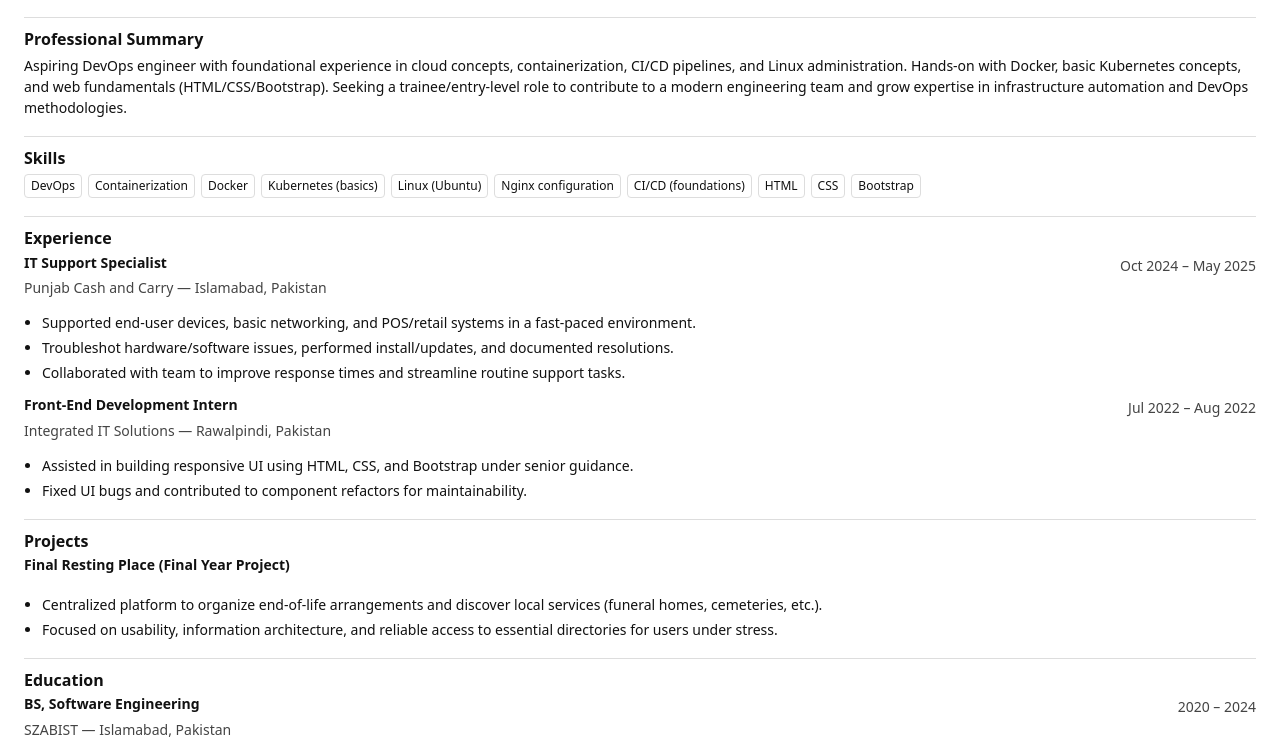
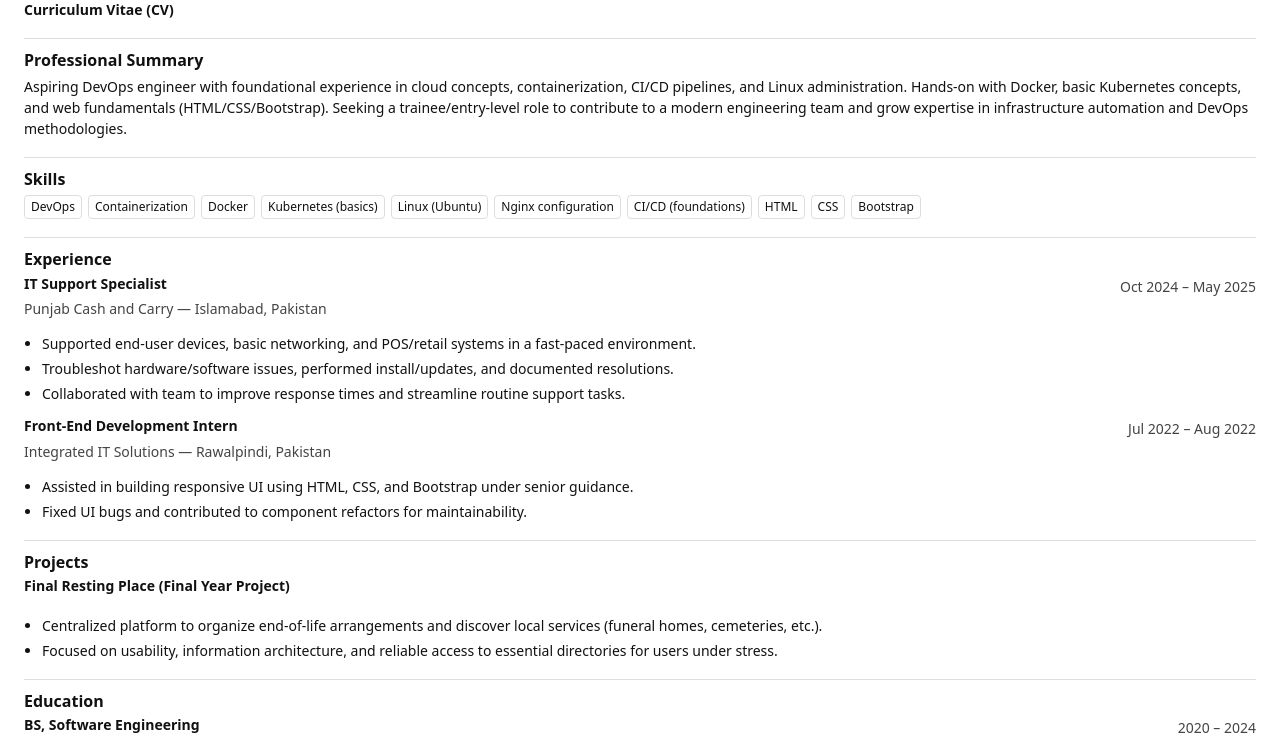
Before and after one commit to sameerqureshi1/test-server, a plain HTML site: page index.html in a window 1280 px wide. Shown: the part 85-829 px from the top of the page. Drawn offline with Linux system fonts and the light colour scheme.

Commit message:
index.html

```diff
--- a/index.html
+++ b/index.html
@@ -38,6 +38,7 @@
       <a href="tel:+923359738505">+92 335 9738505</a> ·
       WhatsApp: +92 335 9738505
     </div>
+  <div class="cv-label"><strong>Curriculum Vitae (CV)</strong></div>
   </header>
 
   <section class="section" id="summary">
```
